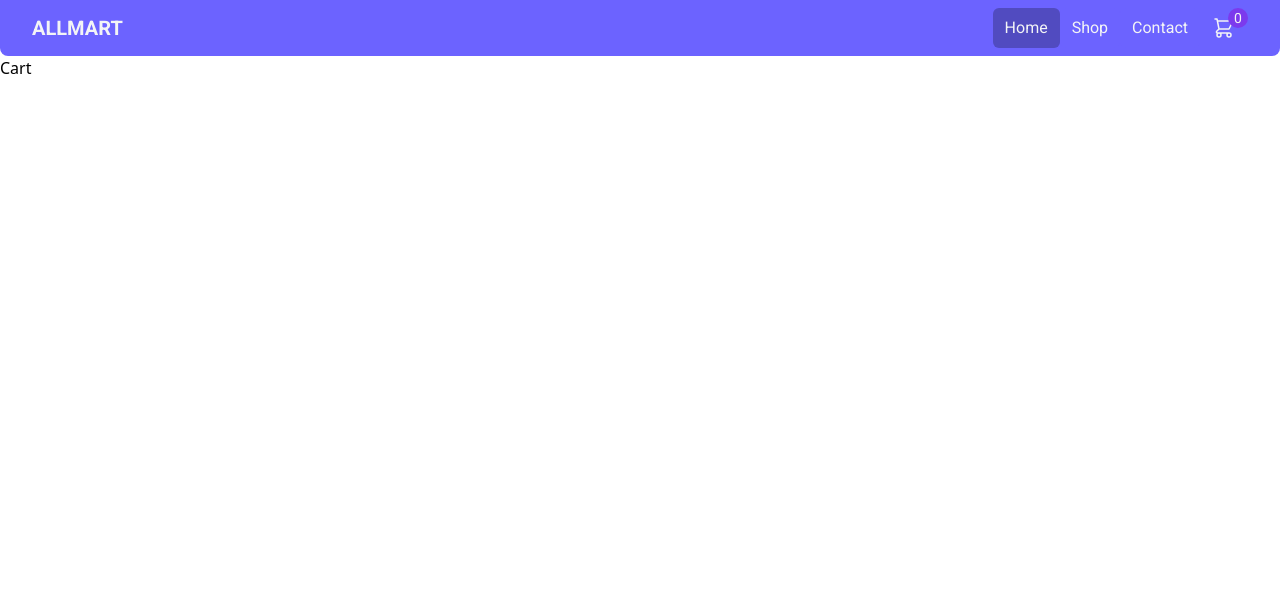
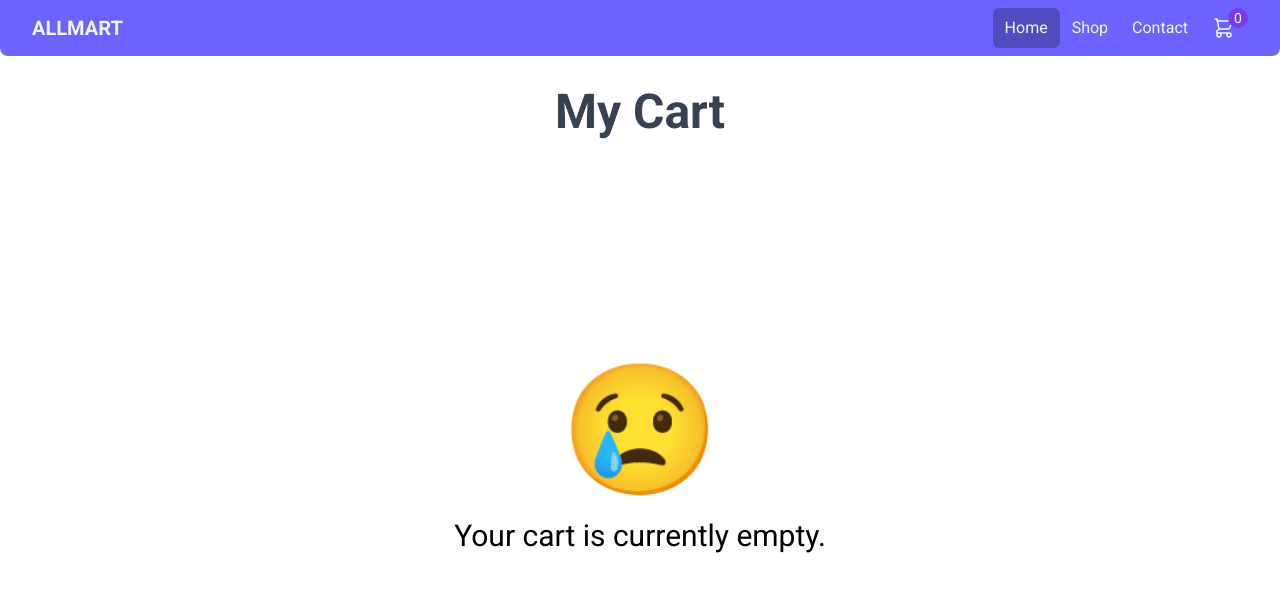
Before and after one commit to a1ali/Shopping-cart, a React (Create React App) app: page /Shopping-cart/cart in a window 1280 px wide. Shown: the top 592 px of the page. Built offline with nearby package versions, Linux system fonts and the light colour scheme.

Commit message:
styled cart page

```diff
--- a/src/pages/Cart.js
+++ b/src/pages/Cart.js
@@ -2,21 +2,56 @@ import React from "react";
 import { useSelector, useDispatch } from "react-redux";
 import { bindActionCreators } from "redux";
 import { actionCreators } from "../state/allActions";
+import { Link } from "react-router-dom";
 
 const Cart = () => {
     let cart = useSelector((state) => state.cartReducer);
 
     return (
-        <div>
-            <h1>Cart</h1>
-            {cart.map((item) => (
-                <div>
-                    <img className="h-20" src={item.image} alt="" />
-                    <h3>{item.title}</h3>
-                    <h1>{item.size}</h1>
-                    <h1>{item.quantity}</h1>
+        <div className="font-roboto">
+            <h1 className="text-3xl text-center md:text-5xl font-semibold mx-4 my-2 md:my-8 text-gray-700">
+                My Cart
+            </h1>
+            {cart.length === 0 ? (
+                <div className="flex h-70v flex-col items-center justify-center">
+                    <span className="text-7xl md:text-9xl my-4 md:my-6">
+                        😢
+                    </span>{" "}
+                    <span className="text-xl md:text-3xl">
+                        Your cart is currently empty.
+                    </span>
                 </div>
-            ))}
+            ) : (
+                cart.map((item) => (
+                    <div className="relative mx-4 my-6 md:mx-20 flex items-center border p-2 divide-x-2 divide-gray-300 divide-opacity-50 rounded-sm  hover:shadow-md border-opacity-50 transform duration-200 ease-in">
+                        <Link
+                            className="mr-3 h-20 w-20 object-contain flex items-center justify-center"
+                            to={`/Shopping-cart/shop/${item.itemId}`}
+                        >
+                            <img className="" src={item.image} alt="" />
+                        </Link>
+                        <div className="pl-4 w-full overflow-hidden">
+                            <div className="flex justify-between items-center w-full">
+                                <Link
+                                    className="truncate text-xl font-semibold w-5/6"
+                                    to={`/Shopping-cart/shop/${item.itemId}`}
+                                >
+                                    <span>{item.title}</span>
+                                </Link>
+                                <span className="text-4xl font-light transform -translate-y-2 rotate-45 cursor-pointer">
+                                    +
+                                </span>
+                            </div>
+                            <h1>Size: {item.size}</h1>
+                            <h1>Quantity: {item.quantity}</h1>
+                            <h1>Price: {item.quantity * item.price}</h1>
+                        </div>
+                        <div className="absolute top-0 right-0">
+                            {/* <span className="text-4xl font-light transform rotate-45 cursor-pointer">+</span> */}
+                        </div>
+                    </div>
+                ))
+            )}
         </div>
     );
 };
--- a/src/pages/Item.js
+++ b/src/pages/Item.js
@@ -149,7 +149,9 @@ const Item = ({ match }) => {
                                             size: size,
                                             quantity: quantity,
                                             clothing: clothing,
+                                            price: item.price,
                                             image: item.image,
+                                            itemId: item.id,
                                         })
                                     }}
                                 >
```
